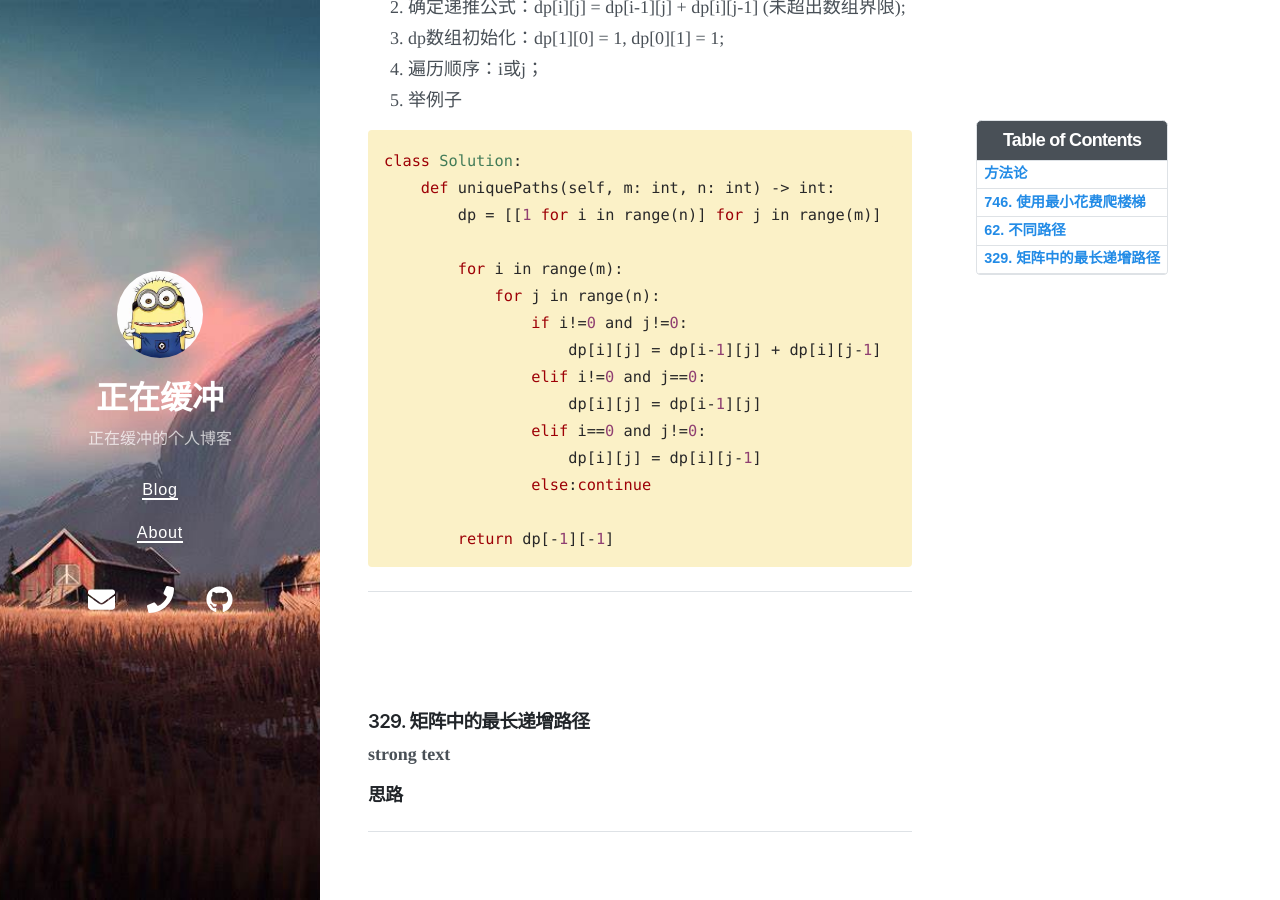
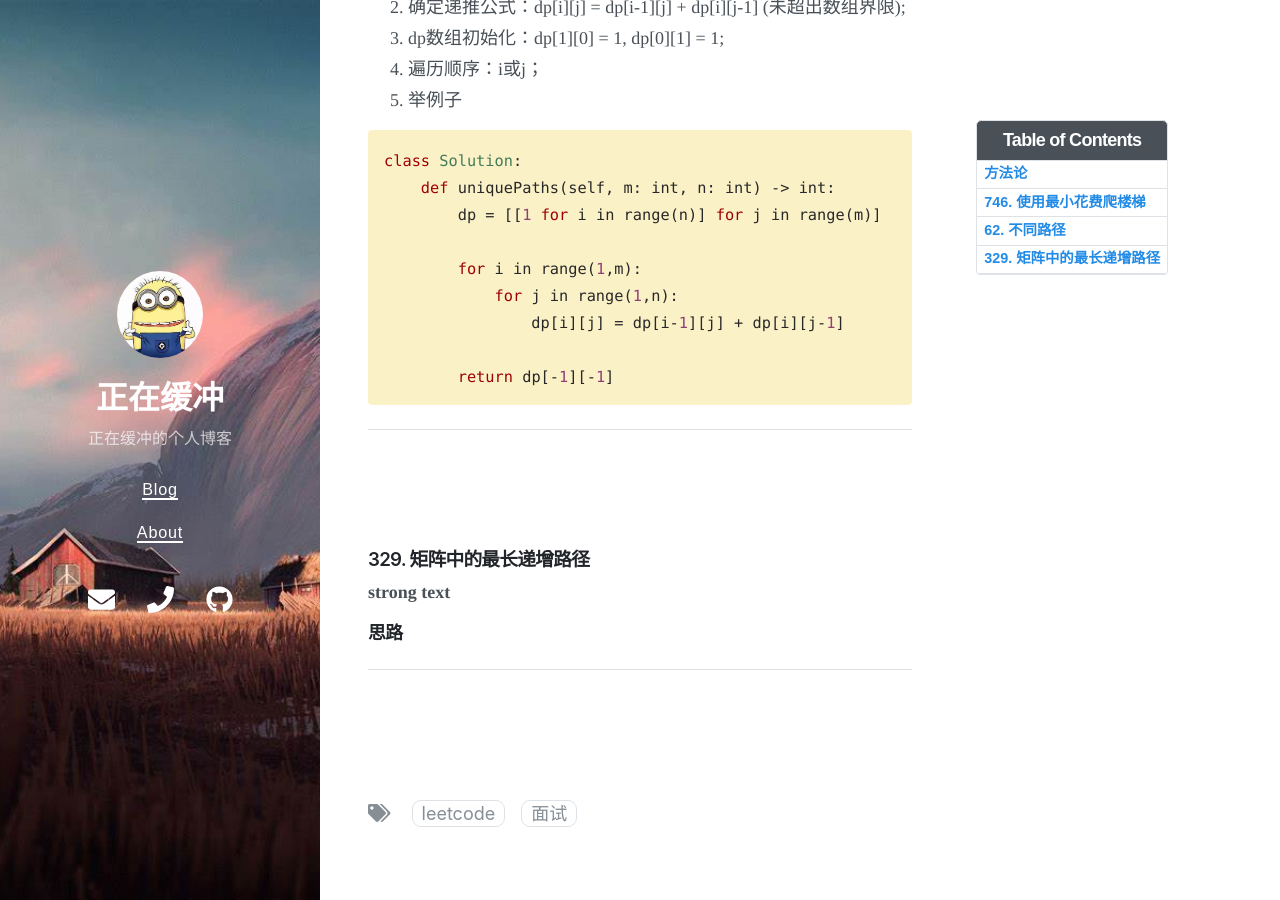
Before and after one commit to Zzhc3321/personal-blog.github.io, a Jekyll site: the page built from _posts/2022-03-04-动态规划.md, in a window 1280 px wide and 900 px high, scrolled down 2166 px. Built offline with Jekyll 4.4.1, drawn with Linux system fonts in a browser that asks for light colours; nearby versions of some CDN libraries.

Commit message:
修改文件: _posts/2022-03-04-动态规划.md

````diff
--- a/_posts/2022-03-04-动态规划.md
+++ b/_posts/2022-03-04-动态规划.md
@@ -100,15 +100,9 @@ class Solution:
     def uniquePaths(self, m: int, n: int) -> int:
         dp = [[1 for i in range(n)] for j in range(m)]
 
-        for i in range(m):
-            for j in range(n):
-                if i!=0 and j!=0:
-                    dp[i][j] = dp[i-1][j] + dp[i][j-1]
-                elif i!=0 and j==0:
-                    dp[i][j] = dp[i-1][j]
-                elif i==0 and j!=0:
-                    dp[i][j] = dp[i][j-1]
-                else:continue
+        for i in range(1,m):
+            for j in range(1,n):
+                dp[i][j] = dp[i-1][j] + dp[i][j-1]
 
         return dp[-1][-1]
 ```
````
